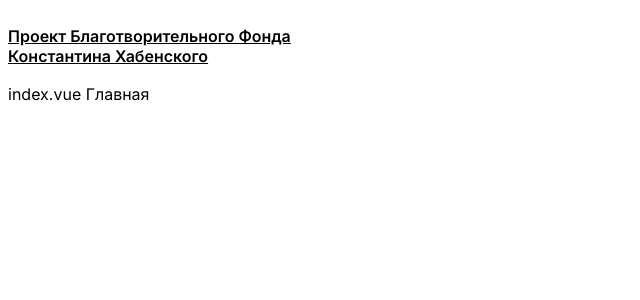
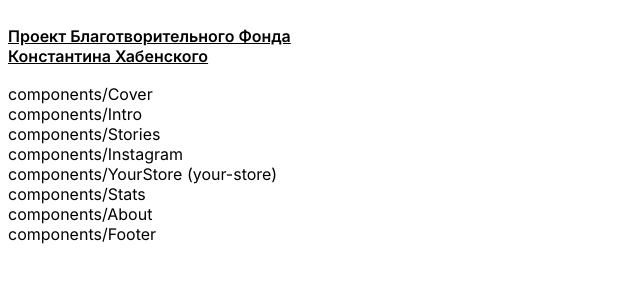
Before and after one commit to mukhindev/raklechitsa, a Nuxt app: page / in a window 1280 px wide. Shown: the top 300 px of the page, without its empty margins (0-640 px from the left). Built offline with nearby package versions, Linux system fonts and the light colour scheme.

Commit message:
Структура для index

```diff
--- /dev/null
+++ b/components/About.vue
@@ -0,0 +1,7 @@
+<template>
+  <div>
+    components/About
+  </div>
+</template>
+
+<style scoped></style>
--- /dev/null
+++ b/components/Cover.vue
@@ -0,0 +1,7 @@
+<template>
+  <div>
+    components/Cover
+  </div>
+</template>
+
+<style scoped></style>
--- /dev/null
+++ b/components/Footer.vue
@@ -0,0 +1,7 @@
+<template>
+  <footer class="footer">
+    components/Footer
+  </footer>
+</template>
+
+<style scoped></style>
--- /dev/null
+++ b/components/Instagram.vue
@@ -0,0 +1,7 @@
+<template>
+  <div>
+    components/Instagram
+  </div>
+</template>
+
+<style scoped></style>
--- /dev/null
+++ b/components/Intro.vue
@@ -0,0 +1,7 @@
+<template>
+  <div>
+    components/Intro
+  </div>
+</template>
+
+<style scoped></style>
--- /dev/null
+++ b/components/Stats.vue
@@ -0,0 +1,7 @@
+<template>
+  <div>
+    components/Stats
+  </div>
+</template>
+
+<style scoped></style>
--- /dev/null
+++ b/components/Stories.vue
@@ -0,0 +1,7 @@
+<template>
+  <div>
+    components/Stories
+  </div>
+</template>
+
+<style scoped></style>
--- /dev/null
+++ b/components/YourStore.vue
@@ -0,0 +1,7 @@
+<template>
+  <div>
+    components/YourStore (your-store)
+  </div>
+</template>
+
+<style scoped></style>
--- a/layouts/default.vue
+++ b/layouts/default.vue
@@ -2,6 +2,7 @@
   <div class="page">
     <app-header />
     <nuxt />
+    <app-footer />
   </div>
 </template>
 
@@ -9,10 +10,12 @@
 
 <script>
 import AppHeader from '~/components/Header.vue';
+import AppFooter from '~/components/Footer.vue';
 
 export default {
   components: {
     AppHeader,
+    AppFooter,
   },
 };
 </script>
--- a/pages/index.vue
+++ b/pages/index.vue
@@ -1,9 +1,37 @@
 <template>
-  <div>
-    index.vue Главная
-  </div>
+  <main class="main">
+    <block-cover />
+    <block-intro />
+    <block-stories />
+    <block-instagram />
+    <block-your-store />
+    <block-stats />
+    <block-about />
+  </main>
 </template>
 
 <script></script>
 
 <style scoped></style>
+
+<script>
+import BlockCover from '~/components/Cover.vue';
+import BlockIntro from '~/components/Intro.vue';
+import BlockStories from '~/components/Stories.vue';
+import BlockInstagram from '~/components/Instagram.vue';
+import BlockYourStore from '~/components/YourStore.vue';
+import BlockStats from '~/components/Stats.vue';
+import BlockAbout from '~/components/About.vue';
+
+export default {
+  components: {
+    BlockCover,
+    BlockIntro,
+    BlockStories,
+    BlockInstagram,
+    BlockYourStore,
+    BlockStats,
+    BlockAbout,
+  },
+};
+</script>
```
